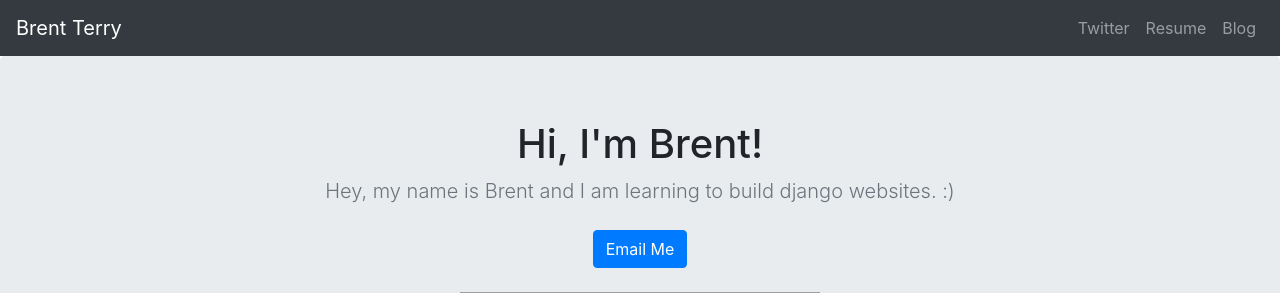
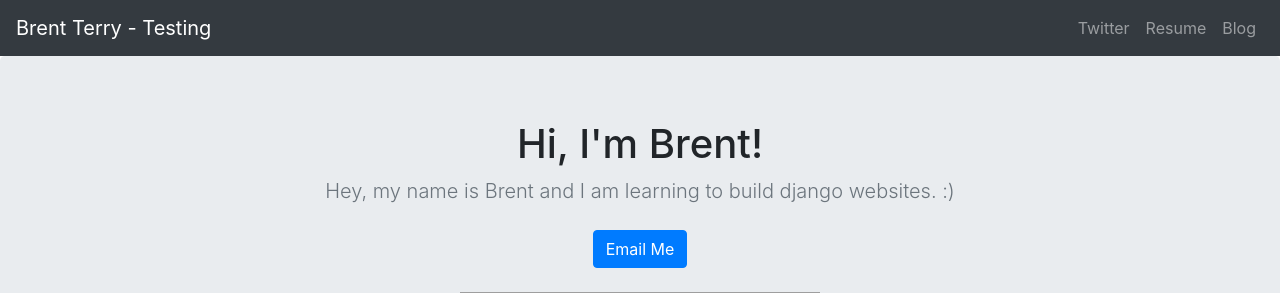
Before and after one commit to bterry80/portfolio-project, a Django app: page / in a window 1280 px wide. Shown: the top 293 px of the page. Run offline with Django 3.2, Linux system fonts and the light colour scheme; data that the repository does not hold is empty; some libraries are stand-ins or nearby versions; grey boxes are pictures that could not be loaded.

Commit message:
Made change to homepage

```diff
--- a/jobs/templates/jobs/home.html
+++ b/jobs/templates/jobs/home.html
@@ -8,7 +8,7 @@
     <meta name="description" content="">
     <meta name="author" content="Mark Otto, Jacob Thornton, and Bootstrap contributors">
     <meta name="generator" content="Jekyll v4.1.1">
-    <title>Brent's Blog....Testing new features</title>
+    <title>Testing new features</title>
 
     <link rel="canonical" href="https://getbootstrap.com/docs/4.5/examples/album/">
 
@@ -47,7 +47,7 @@
   <body>
     <header>
       <nav class="navbar navbar-expand-lg navbar-dark bg-dark">
-      <a class="navbar-brand" href="{% url 'home' %}">Brent Terry</a>
+      <a class="navbar-brand" href="{% url 'home' %}">Brent Terry - Testing</a>
       <button class="navbar-toggler" type="button" data-toggle="collapse" data-target="#navbarNavAltMarkup" aria-controls="navbarNavAltMarkup" aria-expanded="false" aria-label="Toggle navigation">
         <span class="navbar-toggler-icon"></span>
       </button>
```
